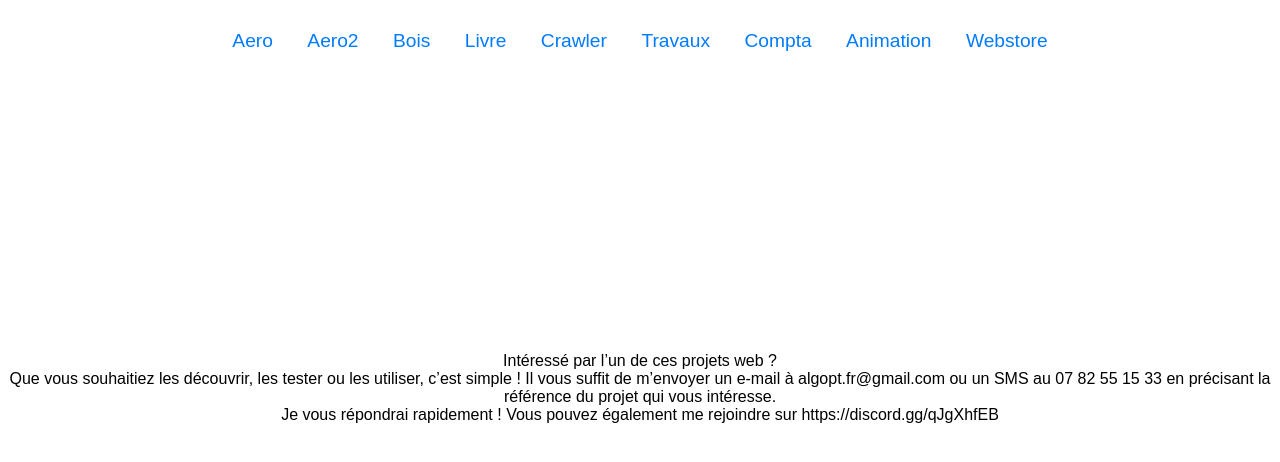
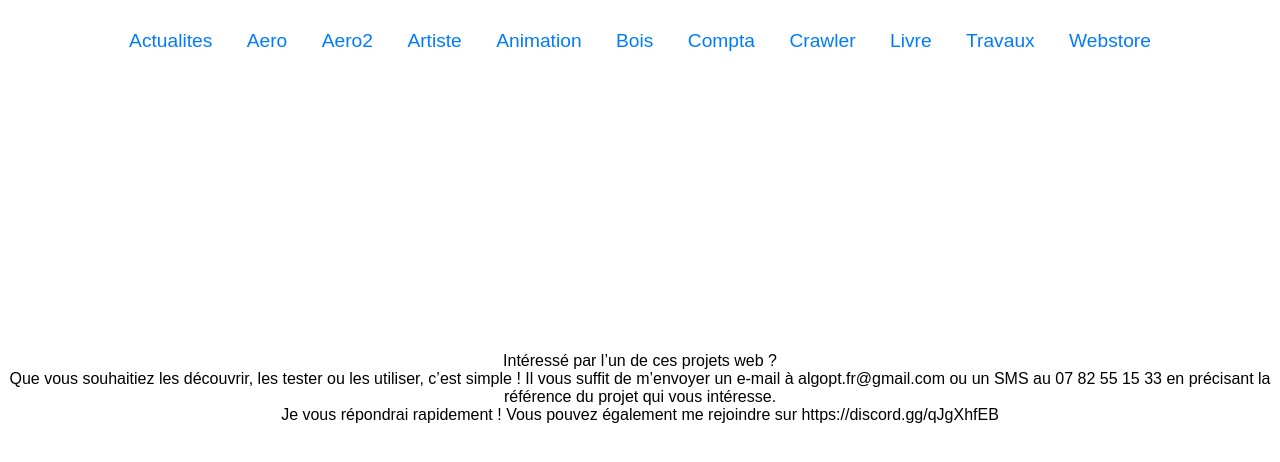
Before and after one commit to Fred-algopt/p2000, a plain HTML site: page index.html in a window 1280 px wide. Drawn offline with Linux system fonts and the light colour scheme.

Commit message:
Update index.html

```diff
--- a/index.html
+++ b/index.html
@@ -44,14 +44,16 @@
 <body>
 
   <div class="links">
+<a href="actualites.html">Actualites</a>
 <a href="aero.html">Aero</a>
 <a href="aero2.html">Aero2</a>
+<a href="artiste.html">Artiste</a>
+<a href="polygone.html">Animation</a>
 <a href="bois.html">Bois</a>
+<a href="compta.html">Compta</a>
+<a href="crawler.html">Crawler</a>
 <a href="livre.html">Livre</a>
-<a href="crawler.html">Crawler</a>
 <a href="travaux.html">Travaux</a>
-<a href="compta.html">Compta</a>
-<a href="polygone.html">Animation</a>
 <a href="webstore.html">Webstore</a>
   </div>
 
```
